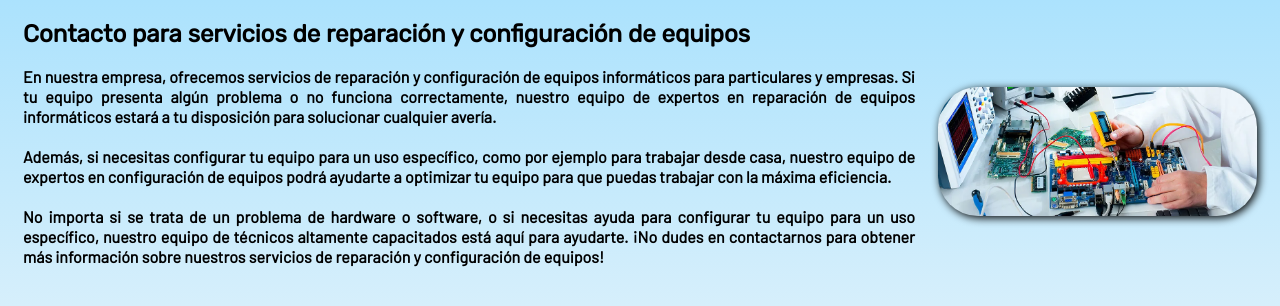
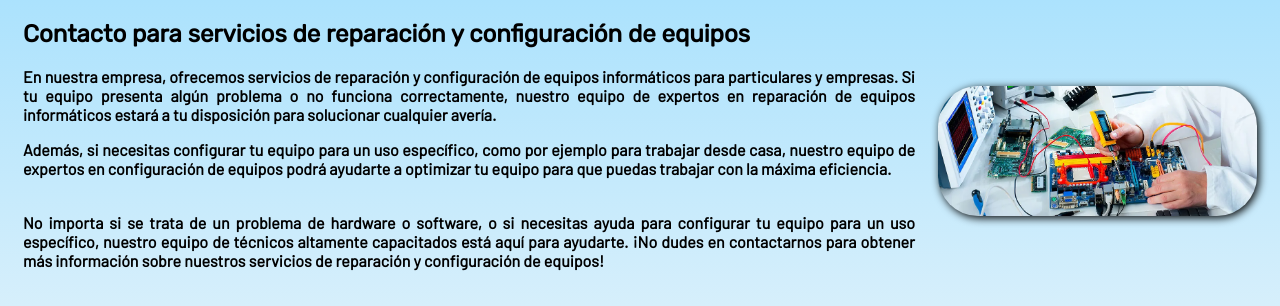
Before and after one commit to JoseEscalona18/28206133_JoseEscalona, a plain HTML site: page index.html in a window 1280 px wide. Shown: the part 1187-1493 px from the top of the page. Drawn offline with nearby package versions, Linux system fonts and the light colour scheme.

Commit message:
Correcciones finales

```diff
--- a/index.html
+++ b/index.html
@@ -134,9 +134,9 @@
 							<td class="TextoContacto">
 
 								<h2 style="margin-top: 0;">Contacto para servicios de reparación y configuración de equipos</h2>
-								<a> En nuestra empresa, ofrecemos servicios de reparación y configuración de equipos informáticos para particulares y empresas. Si tu equipo presenta algún problema o no funciona correctamente, nuestro equipo de expertos en reparación de equipos informáticos estará a tu disposición para solucionar cualquier avería. <br><br> </a>
-								<a> Además, si necesitas configurar tu equipo para un uso específico, como por ejemplo para trabajar desde casa, nuestro equipo de expertos en configuración de equipos podrá ayudarte a optimizar tu equipo para que puedas trabajar con la máxima eficiencia. <br><br> </a>
-								<a> No importa si se trata de un problema de hardware o software, o si necesitas ayuda para configurar tu equipo para un uso específico, nuestro equipo de técnicos altamente capacitados está aquí para ayudarte. ¡No dudes en contactarnos para obtener más información sobre nuestros servicios de reparación y configuración de equipos!<br><br></a>
+								<p> En nuestra empresa, ofrecemos servicios de reparación y configuración de equipos informáticos para particulares y empresas. Si tu equipo presenta algún problema o no funciona correctamente, nuestro equipo de expertos en reparación de equipos informáticos estará a tu disposición para solucionar cualquier avería. <br> </p>
+								<p> Además, si necesitas configurar tu equipo para un uso específico, como por ejemplo para trabajar desde casa, nuestro equipo de expertos en configuración de equipos podrá ayudarte a optimizar tu equipo para que puedas trabajar con la máxima eficiencia. <br><br> </p>
+								<p> No importa si se trata de un problema de hardware o software, o si necesitas ayuda para configurar tu equipo para un uso específico, nuestro equipo de técnicos altamente capacitados está aquí para ayudarte. ¡No dudes en contactarnos para obtener más información sobre nuestros servicios de reparación y configuración de equipos!<br></p>
 
 							</td>
 
```
Also changed, not shown: Index-ArbolDOM.jpg, 1 other file.
